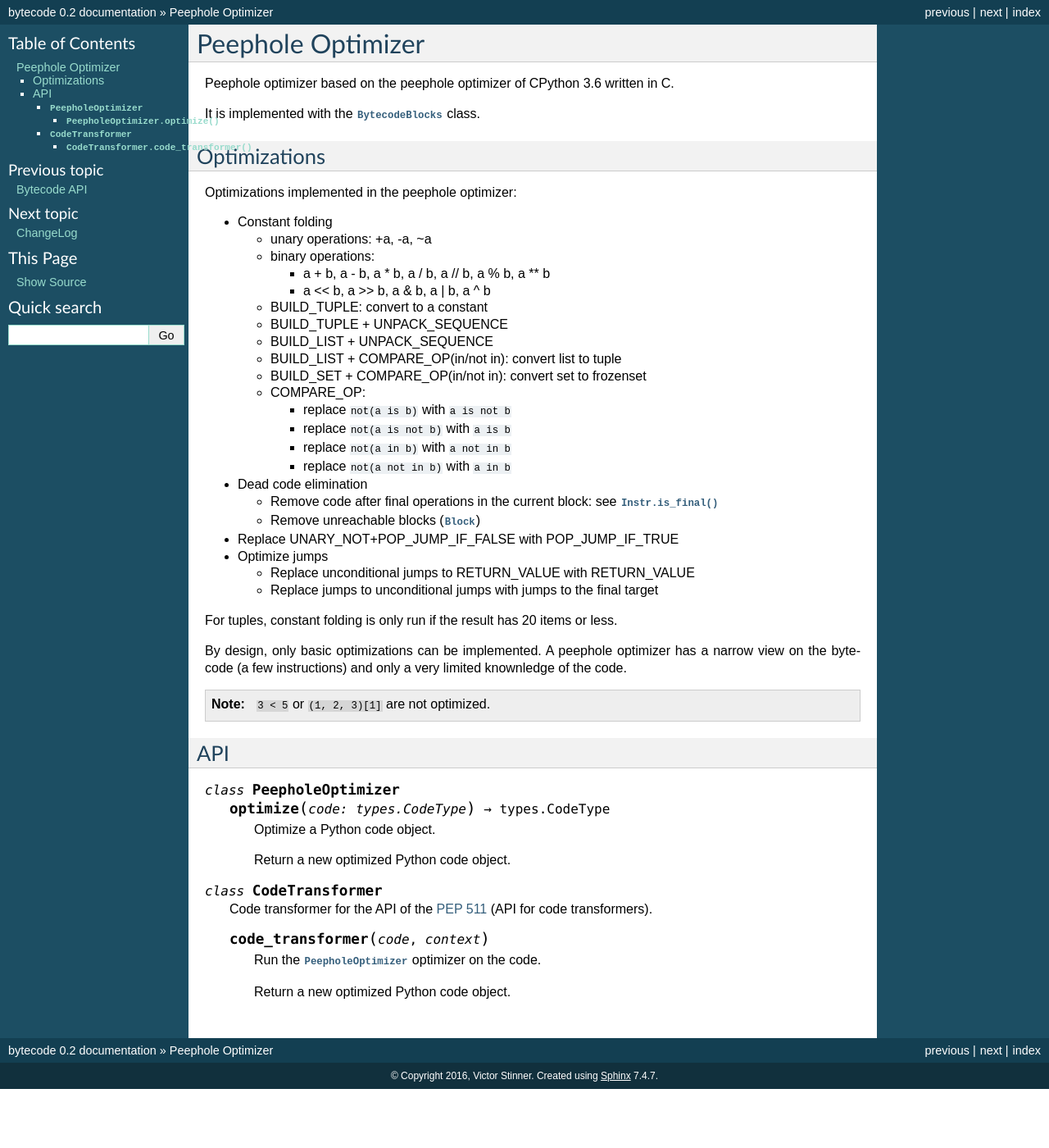
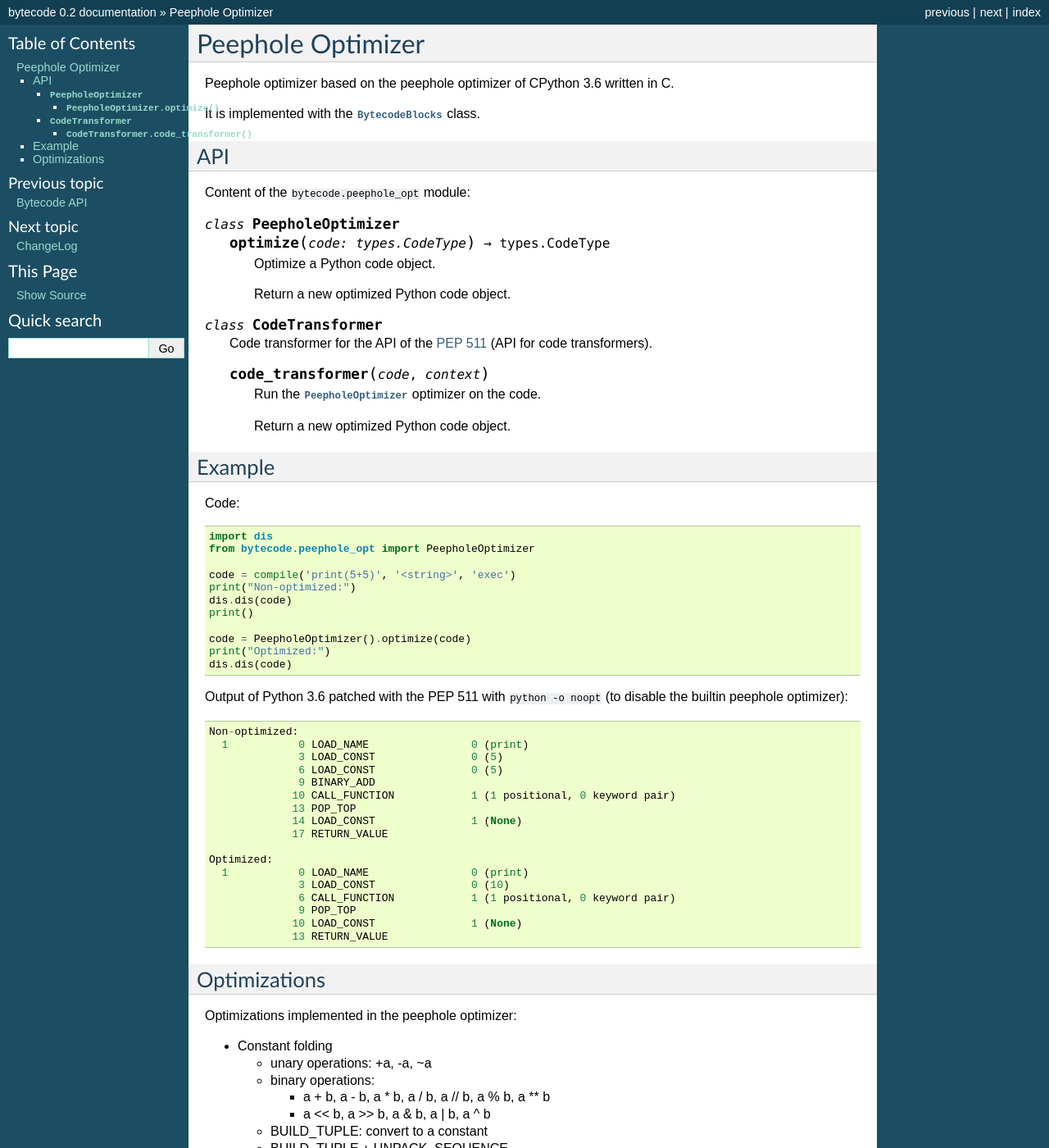
Before and after one commit to MatthieuDartiailh/bytecode, a Sphinx documentation site: the page built from doc/peephole.rst, in a window 1280 px wide and 1400 px high. Shown: the whole window at 82% size. Built offline with Sphinx 7.4.7, drawn with Linux system fonts in a browser that asks for light colours.

Commit message:
changes
* rename dump_code() to dump_bytecode()
* document dump_bytecode()
* rename _CodePeepholeOptimizer to PeepholeOptimizer
* fix type: _is_final() => is_final()
* add an example for the peephole optimizer

```diff
--- a/doc/peephole.rst
+++ b/doc/peephole.rst
@@ -5,6 +5,71 @@ Peephole Optimizer
 Peephole optimizer based on the peephole optimizer of CPython 3.6 written in C.
 
 It is implemented with the :class:`BytecodeBlocks` class.
+
+
+API
+===
+
+Content of the ``bytecode.peephole_opt`` module:
+
+.. class:: PeepholeOptimizer
+
+   .. method:: optimize(code: types.CodeType) -> types.CodeType
+
+      Optimize a Python code object.
+
+      Return a new optimized Python code object.
+
+
+.. class:: CodeTransformer
+
+   Code transformer for the API of the `PEP 511
+   <https://www.python.org/dev/peps/pep-0511/>`_ (API for code transformers).
+
+   .. method:: code_transformer(code, context)
+
+      Run the :class:`PeepholeOptimizer` optimizer on the code.
+
+      Return a new optimized Python code object.
+
+
+Example
+=======
+
+Code::
+
+    import dis
+    from bytecode.peephole_opt import PeepholeOptimizer
+
+    code = compile('print(5+5)', '<string>', 'exec')
+    print("Non-optimized:")
+    dis.dis(code)
+    print()
+
+    code = PeepholeOptimizer().optimize(code)
+    print("Optimized:")
+    dis.dis(code)
+
+Output of Python 3.6 patched with the PEP 511 with ``python -o noopt`` (to
+disable the builtin peephole optimizer)::
+
+    Non-optimized:
+      1           0 LOAD_NAME                0 (print)
+                  3 LOAD_CONST               0 (5)
+                  6 LOAD_CONST               0 (5)
+                  9 BINARY_ADD
+                 10 CALL_FUNCTION            1 (1 positional, 0 keyword pair)
+                 13 POP_TOP
+                 14 LOAD_CONST               1 (None)
+                 17 RETURN_VALUE
+
+    Optimized:
+      1           0 LOAD_NAME                0 (print)
+                  3 LOAD_CONST               0 (10)
+                  6 CALL_FUNCTION            1 (1 positional, 0 keyword pair)
+                  9 POP_TOP
+                 10 LOAD_CONST               1 (None)
+                 13 RETURN_VALUE
 
 
 Optimizations
```
Also changed, not shown: other parts of doc/peephole.rst (+0 -24 lines), bytecode/__init__.py (+10 -10 lines), doc/api.rst (+10 -0 lines), 3 other files.
